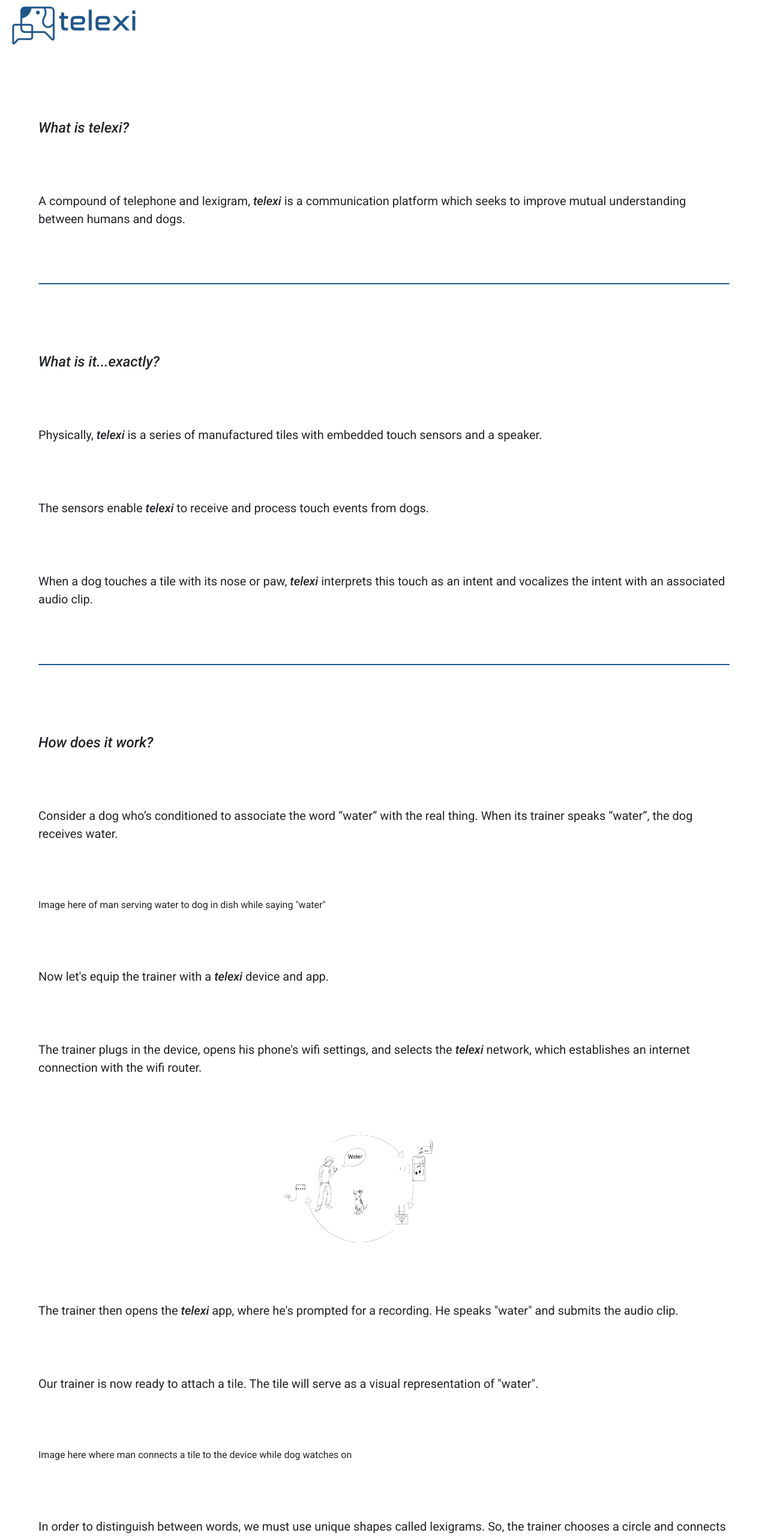
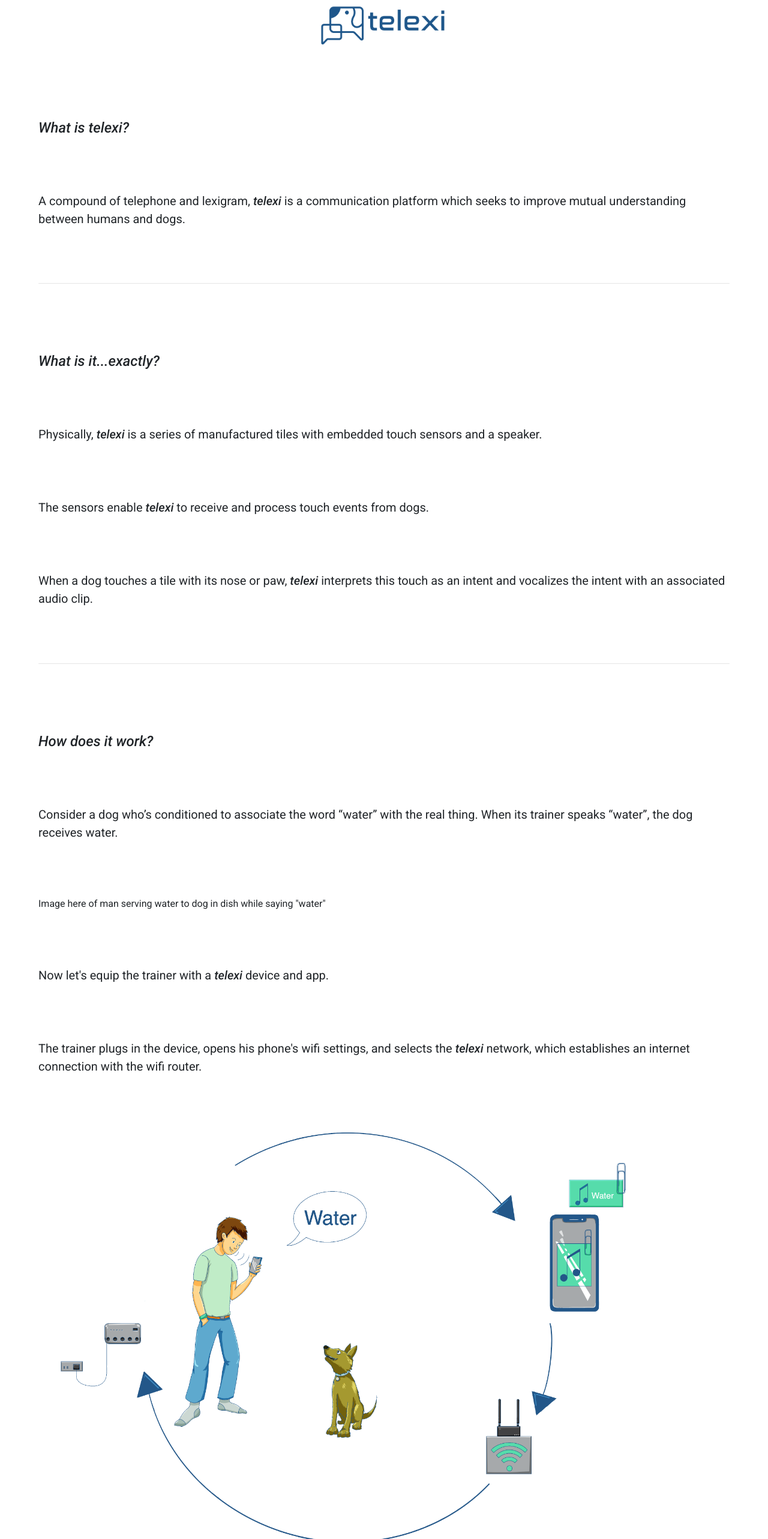
Before and after one commit to seawolfsoftware/react-BHI, a React (Create React App) app: page /faq in a window 1280 px wide. Shown: the top 2566 px of the page at 60% size. Built offline with nearby package versions, Linux system fonts and the light colour scheme.

Commit message:
new draft image

```diff
--- a/src/App.css
+++ b/src/App.css
@@ -47,7 +47,7 @@
   margin-left: 5%;
   margin-top: 5%;
   margin-bottom: 5%;
-font-family: 'Montserrat', sans-serif;
+  font-family: 'Montserrat', sans-serif;
   font-weight: 400;
   text-align: center;
 
@@ -84,13 +84,11 @@
 
 
 
-
-
 .hr {
-    border-top: 2px solid #235789;
+    /*border-top: 1px solid #235789;*/
+    /*border-bottom: 1px solid #F1D302;*/
     border-radius: 15px;
 }
-
 
 
 .logoutButton{
@@ -109,6 +107,9 @@
 .telexi_logo {
   height: 70px;
   width: 250px;
+  display: block;
+    margin-left: auto;
+    margin-right: auto
 
 }
 
@@ -138,14 +139,46 @@
 
 .draft {
     display: block;
+    transform: scale(1.15);
+    height: auto;
+    width: 375px;
+    padding-top: 3%;
+    padding-bottom: 3%;
     margin-left: auto;
     margin-right: auto;
-    padding-right: 7%;
+    padding-right: 9%;
 }
 
 .stream_header {
   margin-top: 5%;
 }
+
+
+
+  /* For desktop: */
+@media only screen and (min-width: 768px) {
+
+
+  .draft {
+    display: block;
+    transform: scale(1.15);
+    height: 700px;
+    width: auto;
+    padding-top: 3%;
+    padding-bottom: 3%;
+    margin-left: auto;
+    margin-right: auto;
+    padding-right: 9%;
+  }
+
+  .telexi_logo {
+    display: block;
+    margin-left: auto;
+    margin-right: auto
+  }
+}
+
+
 
 @media screen and (max-width: 500px) {
   .navbar a {
@@ -153,9 +186,6 @@
     display: block;
   }
 
-  .telexi_logo {
-
-  }
 
   .navbar {
     width: 100%;
--- a/src/components/Faq.js
+++ b/src/components/Faq.js
@@ -1,7 +1,7 @@
 import React, { useEffect, useState } from "react";
 import ReactTooltip from 'react-tooltip';
 import logo from '../static/img/seawolf_Logo/seawolf_Logo-02.png';
-import draft from '../static/img/draft.jpeg';
+import draft from '../static/img/draft.png';
 import telexi_logo from '../static/img/rsz_telexi_blue_transparent.png';
 
 import TwitterIcon from '@material-ui/icons/Twitter';
@@ -64,8 +64,7 @@
                     <img className="draft"
                     src={draft}
                     alt="draft"
-                    height="auto"
-                    width="350px"/>
+                    />
                 </div>
 
 
```
Also changed, not shown: src/static/img/draft.png (added).
